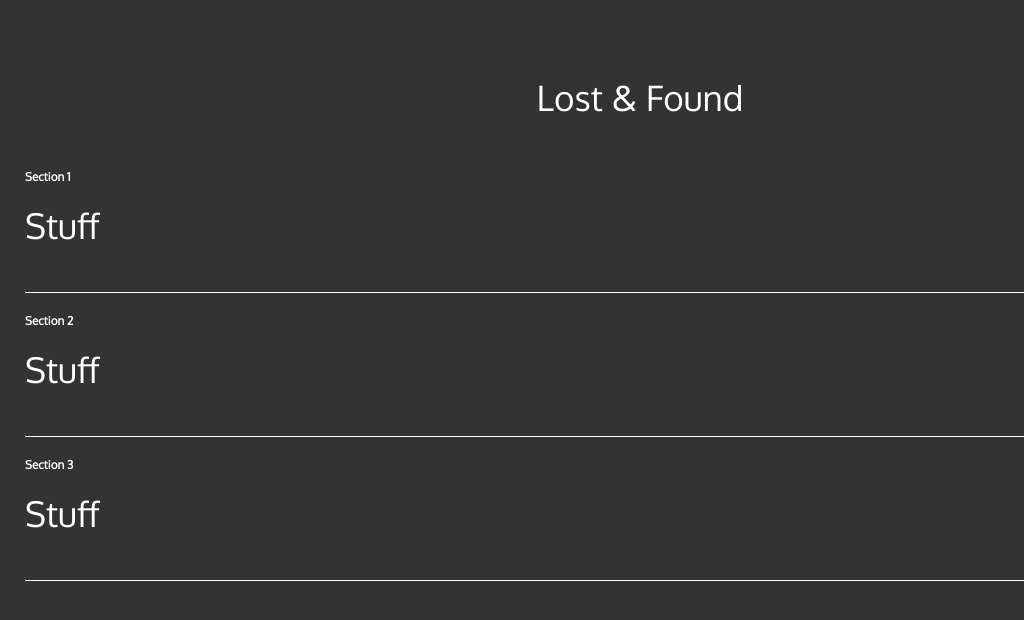
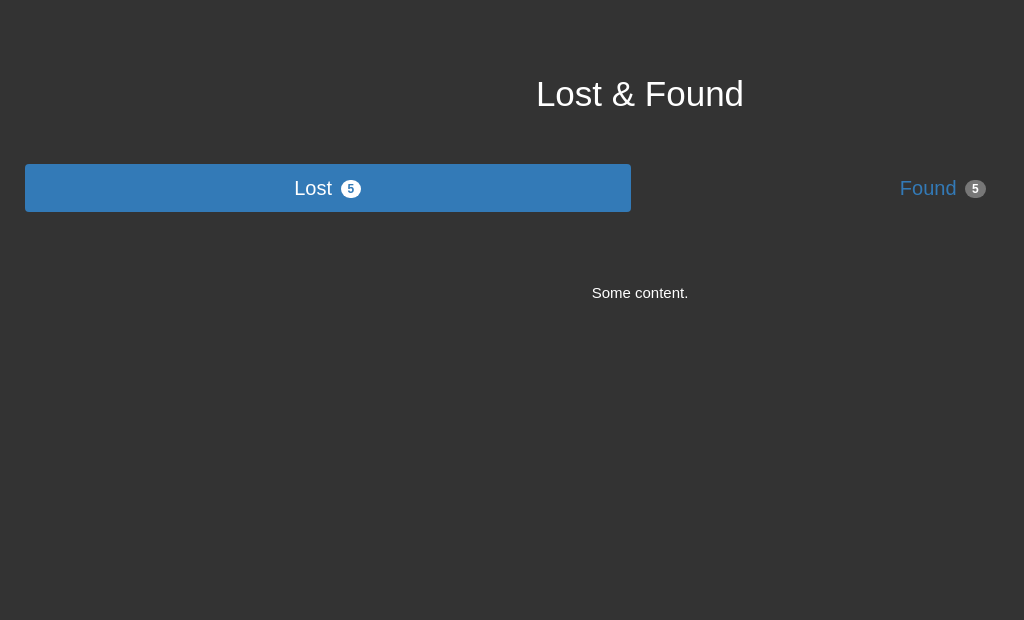
Before and after one commit to 50jeffng/Sharemon, a Django app: template sharemon/templates/html/lost-n-found.html in a window 1280 px wide. Shown: the top 620 px of the page, without its empty margins (0-1024 px from the left). Run offline with Django 3.2, Linux system fonts and the light colour scheme; the template is opened without the code that fills it, so the values that code supplies are empty; some libraries are stand-ins or nearby versions.

Commit message:
modified lost and found webpage

```diff
--- a/sharemon/templates/css/lost-n-found.css
+++ b/sharemon/templates/css/lost-n-found.css
@@ -33,6 +33,16 @@ p {
     overflow: visable;
 }
 
+li a {
+    font-size: 20px;
+}
+
+.tab-content p {
+    font-size: 15px;
+    text-align: center;
+    margin-top: 70px;
+}
+
 .section h5 {
     color: white;
 }
--- a/sharemon/templates/html/lost-n-found.html
+++ b/sharemon/templates/html/lost-n-found.html
@@ -1,19 +1,22 @@
 <!DOCTYPE html>
 <html lang="en">
     <head>
+        <title>ShareMon</title>
         <meta charset="UTF-8">
+        <meta name="viewport" content="width=device-width, initial-scale=1">
+        <link rel="stylesheet" href="https://maxcdn.bootstrapcdn.com/bootstrap/3.4.0/css/bootstrap.min.css">
+        <script src="https://ajax.googleapis.com/ajax/libs/jquery/3.3.1/jquery.min.js"></script>
+        <script src="https://maxcdn.bootstrapcdn.com/bootstrap/3.4.0/js/bootstrap.min.js"></script>
         <link rel="stylesheet" type="text/css" href="../css/lost-n-found.css">
-        <link href="https://fonts.googleapis.com/css?family=Oxygen" rel="stylesheet">
-        <title>lost & found</title>
         <script src="../js/lost-n-found.js"></script>
     </head>
 
     <body>
+        <div>
             <h1> Lost & Found </h1>
-    </body>
+        </div>
 
-
-    <div class="section">
+        <!-- <div class="section">
             <h5>Section 1</h5>
             <p>Stuff</p>
         </div>
@@ -27,6 +30,24 @@
             <h5>Section 3</h5>
             <p>Stuff</p>
         </div>
-    <div class="divider"></div>
+        <div class="divider"></div> -->
+
+        <ul class="nav nav-pills nav-justified" id="navigation-pill">
+            <!-- fix hardcode -->
+            <li class="active"><a data-toggle="pill" href="#lost">Lost  <span class="badge"> 5</span></a></li>
+            <li><a data-toggle="pill" href="#found">Found   <span class="badge">5</span></a></li>
+            <!-- fix hardcode -->
+        </ul>
+
+        <div class="tab-content">
+        <div id="lost" class="tab-pane fade in active">
+            <p>Some content.</p>
+        </div>
+        <div id="found" class="tab-pane fade">
+            <p>Some content in menu 1.</p>
+        </div>
+        </div>
+
+    </body>
 
 </html>
```
Also changed, not shown: sharemon/templates/html/home.html (deleted, +0 -12 lines), sharemon/templates/html/test.html (added, +44 -0 lines), sharemon/templates/navbar.css (added, +17 -0 lines), sharemon/templates/navbar.html (added, +33 -0 lines), sharemon/templates/res/nav_logo.jpg (added). Lines whose indentation alone changed are shown as unchanged.
